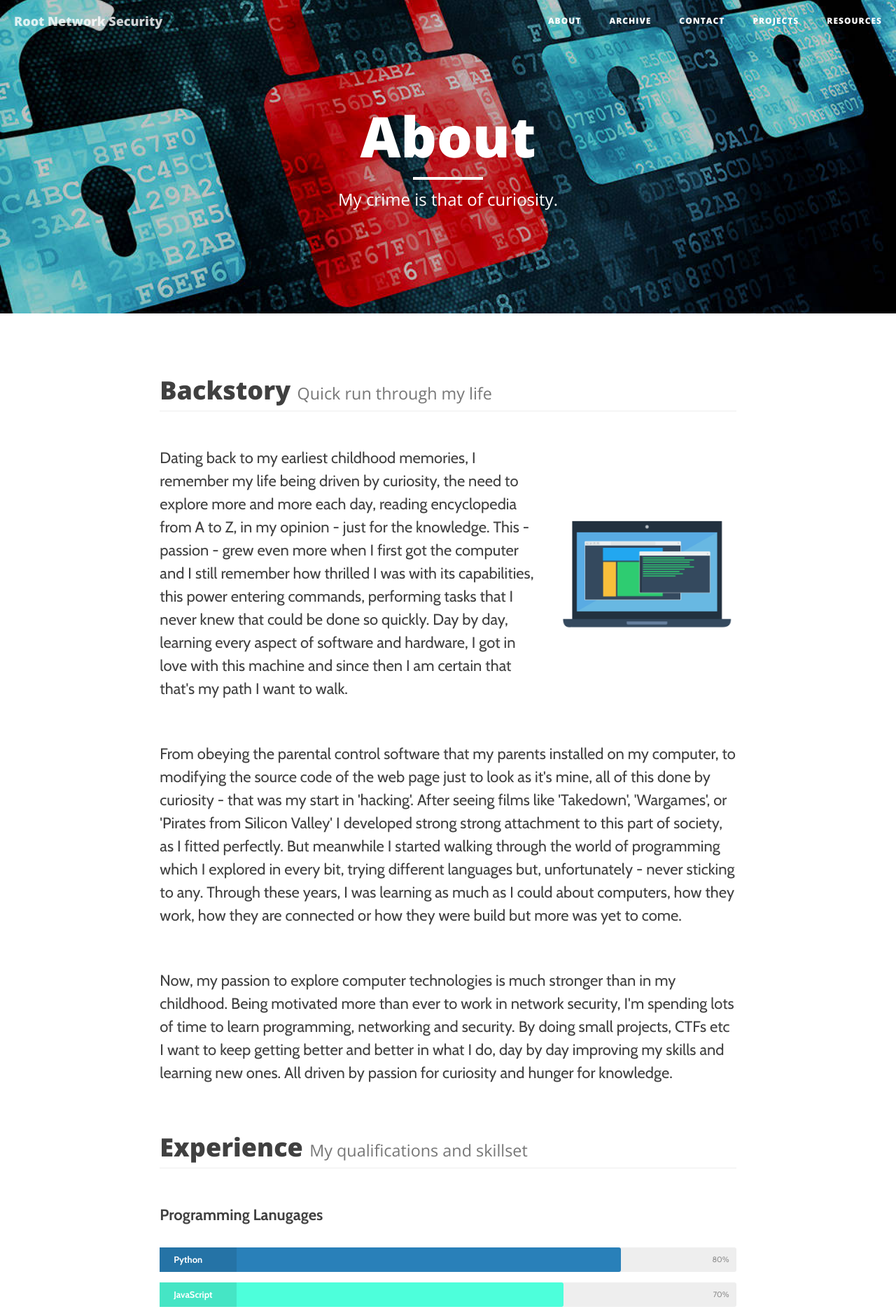
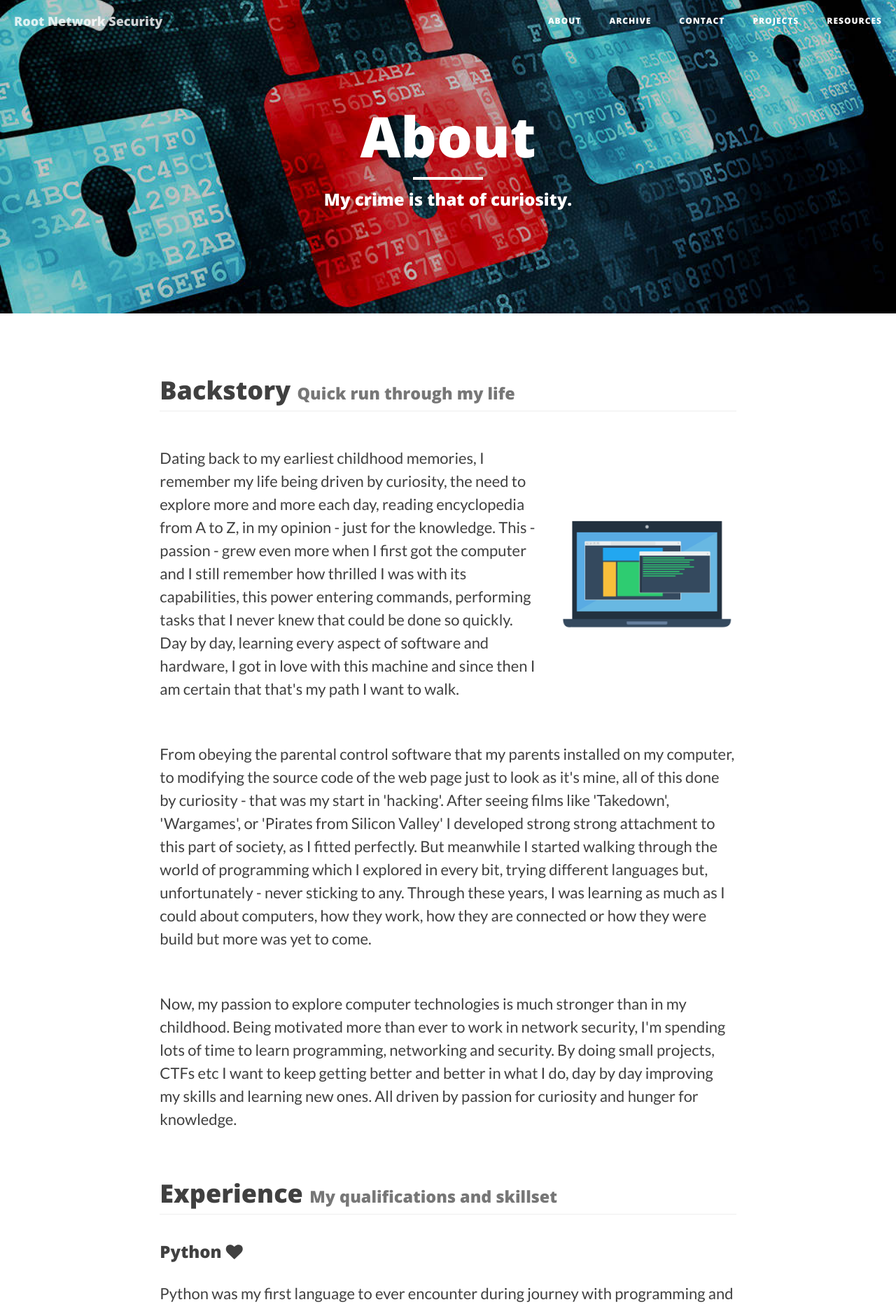
Before and after one commit to W3ndige/rootnetsec.github.io, a Jekyll site: the page built from _pages/about.html, in a window 1280 px wide. Shown: the top 1871 px of the page at 70% size. Built offline with Jekyll 4.4.1, drawn with Linux system fonts in a browser that asks for light colours; nearby versions of some CDN libraries; some web fonts are replaced; some of the changed text lies outside the part shown.

Commit message:
Styling changes #1

```diff
--- a/_includes/head.html
+++ b/_includes/head.html
@@ -20,8 +20,7 @@
 
     <!-- Custom Fonts -->
     <link href="//maxcdn.bootstrapcdn.com/font-awesome/4.3.0/css/font-awesome.min.css" rel="stylesheet" type="text/css">
-    <link href="https://fonts.googleapis.com/css?family=Cabin:400,600,700" rel="stylesheet">
-    <link href='//fonts.googleapis.com/css?family=Open+Sans:300italic,400italic,600italic,700italic,800italic,400,300,600,700,800' rel='stylesheet' type='text/css'>
+     <link href="https://fonts.googleapis.com/css?family=Lato|Open+Sans:800" rel="stylesheet">
     <link rel="stylesheet" href="//cdn.jsdelivr.net/font-hack/2.020/css/hack.min.css">
 
     <!-- HTML5 Shim and Respond.js IE8 support of HTML5 elements and media queries -->
--- a/_pages/about.html
+++ b/_pages/about.html
@@ -43,78 +43,50 @@
 </div>
 <div class="row about">
   <div class="col-md-12">
-    <p><b>Programming Lanugages</b></p>
+    <h3>Python <i class="fa fa-heart" aria-hidden="true"></i></h3>
 
-    <div class="skillbar clearfix">
-	    <div class="skillbar-title" style="background: #2980b9;"><span>Python</span></div>
-	    <div class="skillbar-bar" style="background: #2980b9; width: 80%;"></div>
-	    <div class="skill-bar-percent">80%</div>
-    </div>
+    <p>Python was my first language to ever encounter during journey with programming and now is the one that I feel most proficient in. Always in use, when I want to automate some activity, perform large computations or want to make a small snippet for CTF task.  </p>
 
-    <div class="skillbar clearfix">
-	    <div class="skillbar-title" style="background: #4dffdb;"><span>JavaScript</span></div>
-	    <div class="skillbar-bar" style="background: #4dffdb; width: 70%;"></div>
-	    <div class="skill-bar-percent">70%</div>
-    </div>
 
-    <div class="skillbar clearfix">
-	    <div class="skillbar-title" style="background:  #33ff33;"><span>C++</span></div>
-	    <div class="skillbar-bar" style="background:  #33ff33; width: 60%;"></div>
-	    <div class="skill-bar-percent">60%</div>
-    </div>
+    <h3>C++</h3>
 
-    <div class="skillbar clearfix">
-    	<div class="skillbar-title" style="background: #46465e;"><span>PHP</span></div>
-    	<div class="skillbar-bar" style="background: #46465e; width: 60%;"></div>
-    	<div class="skill-bar-percent">60%</div>
-    </div>
+    <p>Second language of choice, mainly because of the freedom you have over the code and resources of the computer. As I love tinktering with Arduino, which is programmed in C++ 'dialect' this is my second language. </p>
 
-    <p><b>Web Technologies</b></p>
+    <h3>JavaScript</h3>
 
-    <div class="skillbar clearfix">
-    	<div class="skillbar-title" style="background: #ff3300;"><span>Bootstrap</span></div>
-    	<div class="skillbar-bar" style="background: #ff3300; width: 80%;"></div>
-    	<div class="skill-bar-percent">80%</div>
-    </div>
+    <p>JavaScript is language that I use only for developing small web projects. By knowing only small amount about it, I have to often look at the code documentation, but my knowledge is getting better and better.   </p>
 
-    <div class="skillbar clearfix ">
-      <div class="skillbar-title" style="background:#3399ff;"><span>Jekyll</span></div>
-      <div class="skillbar-bar" style="background: #3399ff; width: 85%;"></div>
-      <div class="skill-bar-percent">85%</div>
-    </div>
+    <h3>PHP</h3>
 
-    <div class="skillbar clearfix ">
-    	<div class="skillbar-title" style="background: #ff1a1a;"><span>WordPress</span></div>
-    	<div class="skillbar-bar" style="background: #ff1a1a; width: 70%;"></div>
-    	<div class="skill-bar-percent">70%</div>
-    </div>
+    <p>Same as with Javascript, but additional motivation was added while learning about SQL Injection and making such vulnerable services, then protecting them. Also making sites using WordPress made me learn quite a lot about it. </p>
 
-    <div class="skillbar clearfix">
-    	<div class="skillbar-title" style="background: #333333;"><span>AngularJS</span></div>
-    	<div class="skillbar-bar" style="background: #333333; width: 50%;"></div>
-    	<div class="skill-bar-percent">50%</div>
-    </div>
+    <hr>
+    <h3>Bootstrap</h3>
 
-    <p><b>System Administration</b></p>
-    <div class="skillbar clearfix ">
-    	<div class="skillbar-title" style="background: #751aff;"><span>Linux</span></div>
-    	<div class="skillbar-bar" style="background: #751aff; width: 85%;"></div>
-    	<div class="skill-bar-percent">85%</div>
-    </div>
+    <p>My favourite CSS framework, that I love to use in every web project. Learned a lot while developing this website, and many others. </p>
 
-    <div class="skillbar clearfix ">
-    	<div class="skillbar-title" style="background: #3333ff;"><span>Networking</span></div>
-    	<div class="skillbar-bar" style="background: #3333ff; width: 50%;"></div>
-    	<div class="skill-bar-percent">50%</div>
-    </div>
+    <h3>Jekyll <i class="fa fa-heart" aria-hidden="true"></i></h3>
 
-    <p><b>Other</b></p>
-    <div class="skillbar clearfix ">
-    	<div class="skillbar-title" style="background: #27ae60;"><span>Git</span></div>
-    	<div class="skillbar-bar" style="background: #27ae60; width: 100%;"></div>
-    	<div class="skill-bar-percent">100%</div>
-    </div>
+    <p>Jekyll is an static site generator, written in Ruby. I've discovered it after a few months of using WordPress as a blogging platform, and since then I love it!  </p>
 
+    <h3>WordPress</h3>
+
+    <p>As a part of my internship I was asked to take a look at the website originally built using WordPress. This let me learn a lot about how it works, how I can alter code of themes, plugins and even create small ones for own use. </p>
+
+    <hr>
+    <h3>GNU/Linux <i class="fa fa-heart" aria-hidden="true"></i></h3>
+    <p>I can sadly (or not) say that I know Linux more than Windows. After many years of distro hopping (Ubuntu -> Mint -> Manjaro -> Antegros -> Arch), I've been ablo to learn a lot about it, detecting and repairing issues . </p>
+
+
+    <h3>Networking</h3>
+    <p>Firstly, not so interested in networking, I started to learn a lot about it because of my passion to security. Now I can say that it's one of my favourite subjects, and I'm eager to learn more and more about it. </p>
+
+    <h3>Cryptography</h3>
+    <p>Definitely my favourite part during various CTFs, challenges etc. Requires you to think a lot about the ways to try and break the crypto, with lots of mathematical background. </p>
+
+    <hr>
+    <h3>Git</h3>
+    <p>Used everyday to handle repositories (including this website), open source tools etc. </p>
 
   </div>
 </div>
--- a/css/clean-blog.css
+++ b/css/clean-blog.css
@@ -5,7 +5,7 @@
  */
 
 body {
-  font-family: 'Cabin', sans-serif;
+  font-family: 'Lato', sans-serif;
   font-size: 22px;
   color: #404040;
 }
@@ -22,7 +22,7 @@
 h4,
 h5,
 h6 {
-  font-family: 'Open Sans', 'Helvetica Neue', Helvetica, Arial, sans-serif;
+  font-family: 'Open Sans', sans-serif;
   font-weight: 800;
 }
 a {
@@ -53,7 +53,7 @@
   left: 0;
   width: 100%;
   z-index: 3;
-  font-family: 'Open Sans', 'Helvetica Neue', Helvetica, Arial, sans-serif;
+  font-family: 'Open Sans', sans-serif;
 }
 .navbar-custom .navbar-brand {
   font-weight: 800;
@@ -172,7 +172,7 @@
   font-size: 24px;
   line-height: 1.1;
   display: block;
-  font-family: 'Open Sans', 'Helvetica Neue', Helvetica, Arial, sans-serif;
+  font-family: 'Open Sans', sans-serif;
   font-weight: 300;
   margin: 10px 0 0;
 }
@@ -191,7 +191,7 @@
   display: block;
 }
 .intro-header .post-heading .subheading {
-  font-family: 'Open Sans', 'Helvetica Neue', Helvetica, Arial, sans-serif;
+  font-family: 'Open Sans', sans-serif;
   font-size: 24px;
   margin: 10px 0 30px;
   font-weight: 600;
@@ -329,7 +329,7 @@
   border-top: 1px solid #eeeeee;
 }
 .btn {
-  font-family: 'Open Sans', 'Helvetica Neue', Helvetica, Arial, sans-serif;
+  font-family: 'Open Sans', sans-serif;
   text-transform: uppercase;
   font-size: 14px;
   font-weight: 800;
@@ -352,7 +352,7 @@
 }
 .pager li > a,
 .pager li > span {
-  font-family: 'Open Sans', 'Helvetica Neue', Helvetica, Arial, sans-serif;
+  font-family: 'Open Sans', sans-serif;
   text-transform: uppercase;
   font-size: 14px;
   font-weight: 800;
@@ -416,53 +416,6 @@
   margin: 0 auto;
 }
 
-.skillbar {
-	position:relative;
-	display:block;
-	margin-bottom:15px;
-	width:100%;
-	background:#eee;
-	height:35px;
-	border-radius:3px;
-
-}
-
-.skillbar-title {
-	position:absolute;
-	top:0;
-	left:0;
-  width:110px;
-	font-weight:bold;
-	font-size:13px;
-	color:#ffffff;
-	background:#6adcfa;
-}
-
-.skillbar-title span {
-	display:block;
-	background:rgba(0, 0, 0, 0.1);
-	padding:0 20px;
-	height:35px;
-	line-height:35px;
-
-}
-
-.skillbar-bar {
-	height:35px;
-	background:#6adcfa;
-	border-radius:3px;
-}
-
-.skill-bar-percent {
-	position:absolute;
-	right:10px;
-	top:0;
-	font-size:11px;
-	height:35px;
-	line-height:35px;
-	color:#ffffff;
-	color:rgba(0, 0, 0, 0.4);
-}
 @media (min-width: 768px) {
   .table-row {
       display: table;
```
Also changed, not shown: css/clean-blog.min.css, 13 other files.
